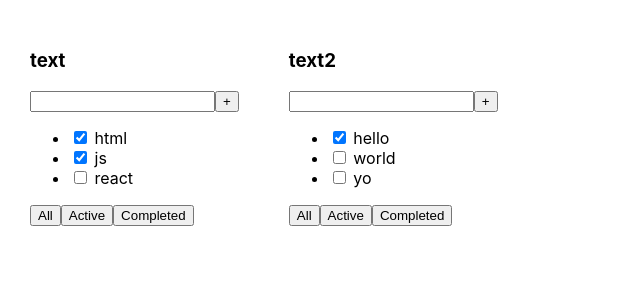
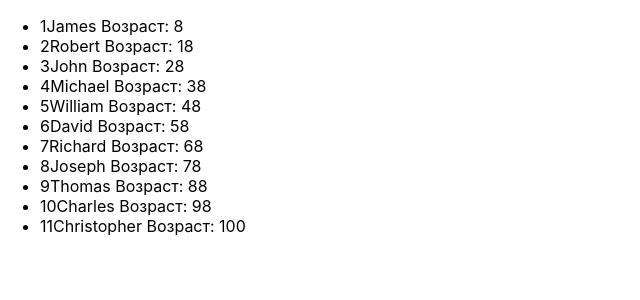
Before and after one commit to Knakna/learn-react, a React (Create React App) app: page / in a window 1280 px wide. Shown: the top 300 px of the page, without its empty margins (0-640 px from the left). Built offline with nearby package versions, Linux system fonts and the light colour scheme.

Commit message:
application methode map

```diff
--- a/src/App.tsx
+++ b/src/App.tsx
@@ -1,32 +1,64 @@
-import React from 'react';
-import './App.css';
-import {ToDoList} from "./ToDoList";
+import React, {useState} from 'react';
+import NewComponent from './newComponent/NewComponent';
+
 
 function App() {
+    const [students, setStudents] = useState([
+            {id: 1, name: "James", age: 8},
+            {id: 2, name: "Robert", age: 18},
+            {id: 3, name: "John", age: 28},
+            {id: 4, name: "Michael", age: 38},
+            {id: 5, name: "William", age: 48},
+            {id: 6, name: "David", age: 58},
+            {id: 7, name: "Richard", age: 68},
+            {id: 8, name: "Joseph", age: 78},
+            {id: 9, name: "Thomas", age: 88},
+            {id: 10, name: "Charles", age: 98},
+            {id: 11, name: "Christopher", age: 100},
+        ]
+    )
+    return (
+        <>
+             <NewComponent students={students}/>
+        </>
 
-  const tasks1 = [
-        {id: 1, title: "html", isDone: true},
-        {id: 2, title: "js", isDone: true},
-        {id: 3, title: "react", isDone: false},
-    ]
 
-    const tasks2 = [
-        {id: 1, title: "hello", isDone: true},
-        {id: 2, title: "world", isDone: false},
-        {id: 3, title: "yo", isDone: false},
-    ]
+    );
+}
+
+export default App;
 
 
 
+// tests
 
-    return (
-        <div className="App">
-
-            <ToDoList title="text" tasks={tasks1}/>
-            <ToDoList title="text2" tasks={tasks2}/>
-
-        </div>
-    );
-}
-
-    export default App;
+// import React from 'react';
+// import './App.css';
+// import {ToDoList} from "./ToDoList";
+//
+// function App() {
+//
+//   const tasks1 = [
+//         {id: 1, title: "html", isDone: true},
+//         {id: 2, title: "js", isDone: true},
+//         {id: 3, title: "react", isDone: false},
+//     ]
+//
+//     const tasks2 = [
+//         {id: 1, title: "hello", isDone: false},
+//         {id: 2, title: "world", isDone: false},
+//         {id: 3, title: "yo", isDone: false},
+//     ]
+//
+//
+//
+//     return (
+//         <div className="App">
+//             <ToDoList title="text" tasks={tasks1}/>
+//             <ToDoList title="text2" tasks={tasks2}/>
+//
+//         </div>
+//     );
+// }
+//
+//     export default App;
--- a/src/ToDoList.tsx
+++ b/src/ToDoList.tsx
@@ -1,4 +1,4 @@
-import React from "react";
+import React, {useState} from "react";
 
 type TaskType = {
     id: number
@@ -12,7 +12,11 @@
     tasks: Array<TaskType>
 }
 
-export function ToDoList(props: PropsType) {
+export const ToDoList = (props: PropsType) => {
+    const [isChecked, setIsChecked] = useState(props.tasks[0].isDone);
+    const onChangeHandler = () => {
+        setIsChecked(!isChecked);
+    }
     return (
 
         <div>
@@ -22,7 +26,7 @@
                 <button>+</button>
             </div>
             <ul>
-                <li><input type="checkbox" checked={props.tasks[0].isDone}/> <span>{props.tasks[0].title}</span></li>
+                <li><input type="checkbox" checked={isChecked} onChange={ onChangeHandler }/> <span>{props.tasks[0].title}</span></li>
                 <li><input type="checkbox" checked={props.tasks[1].isDone}/> <span>{props.tasks[1].title}</span></li>
                 <li><input type="checkbox" checked={props.tasks[2].isDone}/> <span>{props.tasks[2].title}</span></li>
             </ul>
--- /dev/null
+++ b/src/newComponent/NewComponent.tsx
@@ -0,0 +1,72 @@
+import React, {useState} from 'react';
+
+
+// methode map
+
+type NewComponentType = {
+    students: Array<StudentType>
+    // students: StudentType[]
+}
+
+type StudentType = {
+    id: number,
+    name: string,
+    age: number
+}
+
+function NewComponent(props: NewComponentType) {
+    // debugger
+    return (
+        <ul>
+            {props.students.map((objectFromStudentArray, index) => {
+                debugger
+                return (
+                    <li key={objectFromStudentArray.id}>
+                        <span>{objectFromStudentArray.id}</span>
+
+                        <span>{objectFromStudentArray.name} </span>
+                        <span>Возраст: {objectFromStudentArray.age}</span>
+
+
+
+                    </li>
+                )
+            } )}
+
+        </ul>
+    );
+}
+
+export default NewComponent;
+
+
+// import React from 'react';
+// import './App.css';
+// import {ToDoList} from "./ToDoList";
+//
+// function App() {
+//
+//   const tasks1 = [
+//         {id: 1, title: "html", isDone: true},
+//         {id: 2, title: "js", isDone: true},
+//         {id: 3, title: "react", isDone: false},
+//     ]
+//
+//     const tasks2 = [
+//         {id: 1, title: "hello", isDone: false},
+//         {id: 2, title: "world", isDone: false},
+//         {id: 3, title: "yo", isDone: false},
+//     ]
+//
+//
+//
+//     return (
+//         <div className="App">
+//             <ToDoList title="text" tasks={tasks1}/>
+//             <ToDoList title="text2" tasks={tasks2}/>
+//
+//         </div>
+//     );
+// }
+//
+//     export default App;
```
